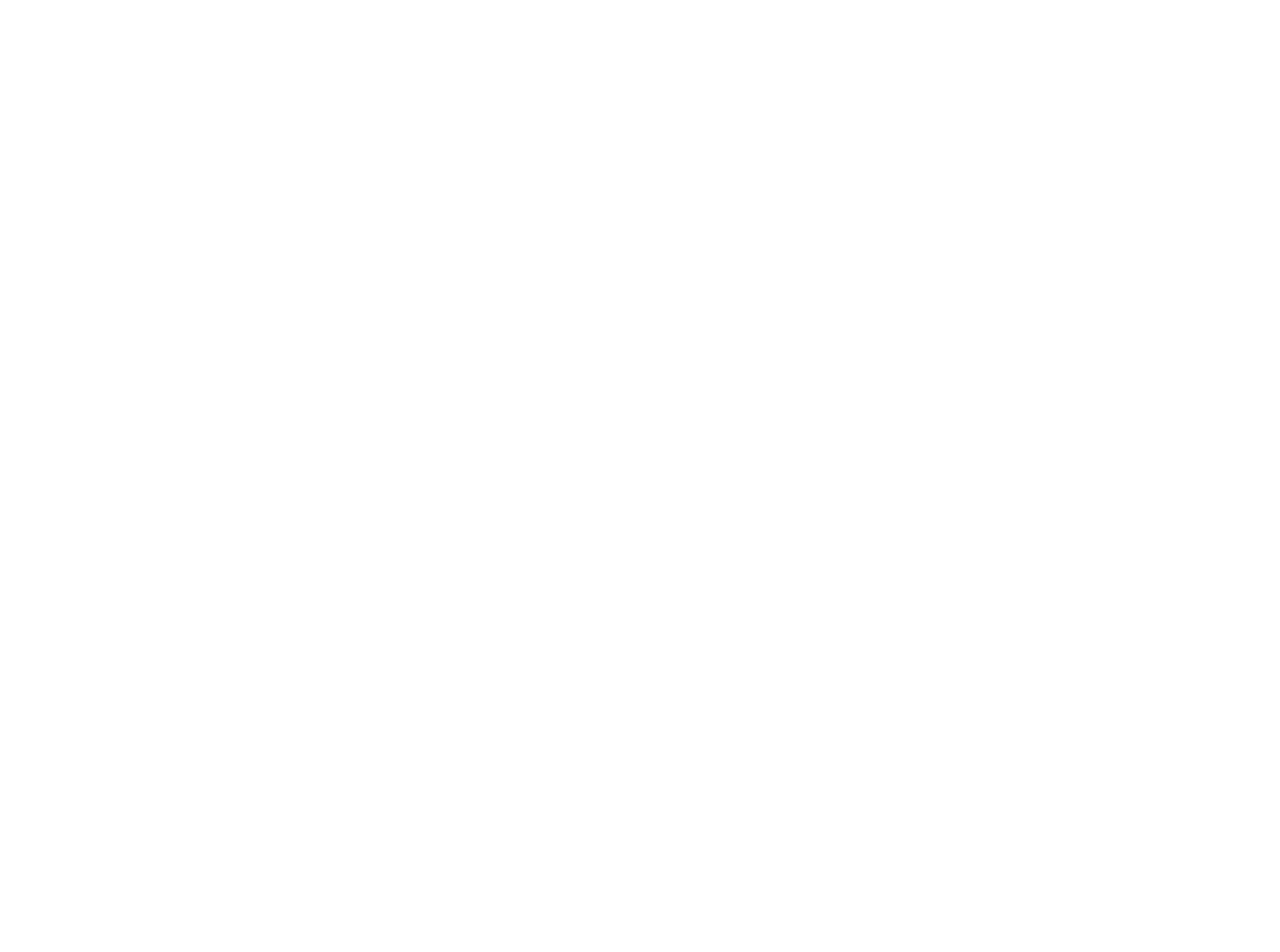
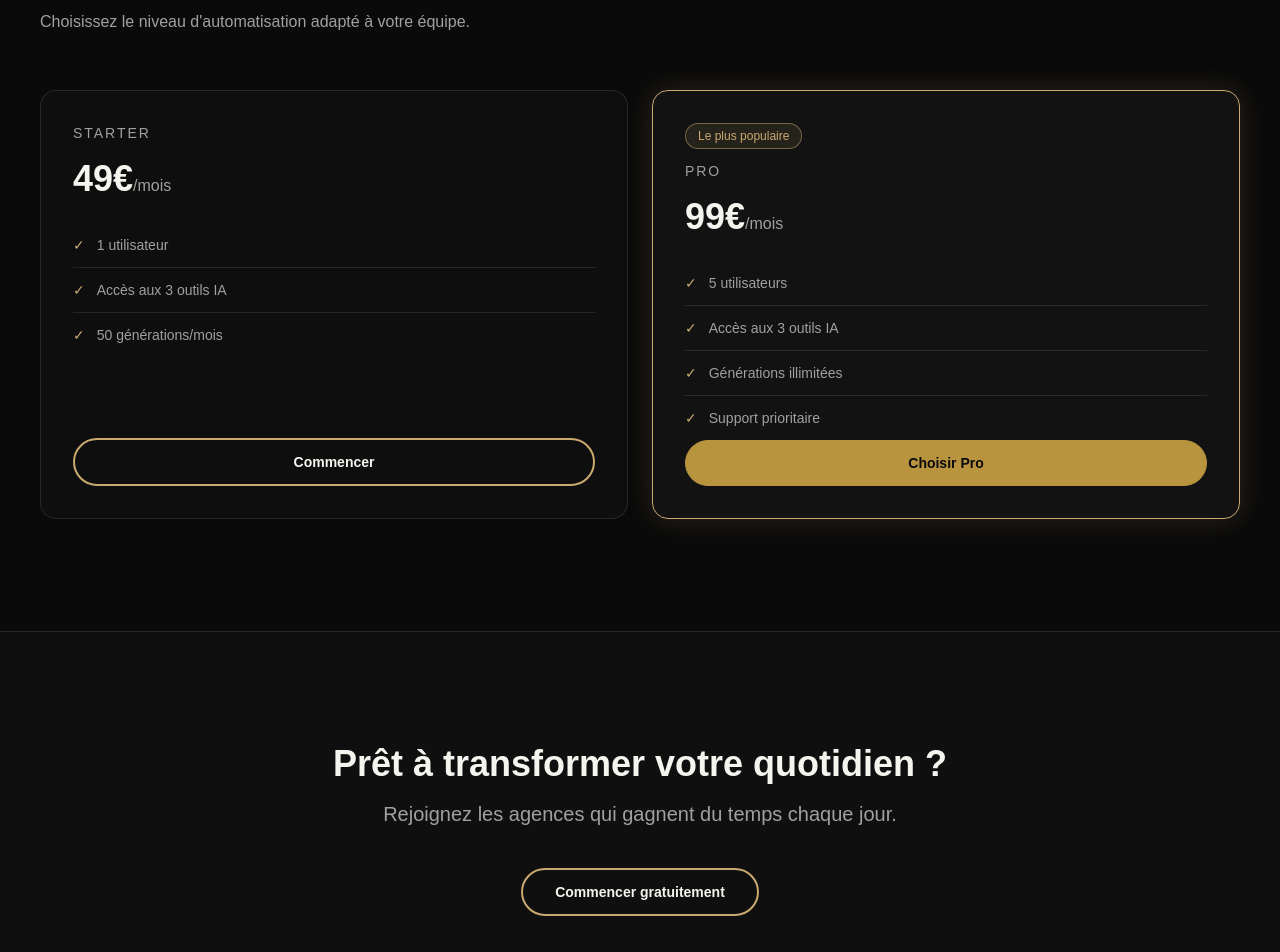
Before and after one commit to timal76/flowestate, a Next.js app: page / in a window 1280 px wide. Shown: the part 1600-2552 px from the top of the page. Before the commit the page ends 1523 px from the top, so only its background shows below. Built offline with nearby package versions, Linux system fonts and the light colour scheme.

Commit message:
landing page complete - hero, features, pricing, CTA

```diff
--- a/app/page.tsx
+++ b/app/page.tsx
@@ -20,7 +20,7 @@ export default function HomePage() {
       </a>
     </nav>
   </div>
-  <div className="h-px w-full bg-gradient-to-r from-transparent via-[#C9A96E]/70 to-transparent" />
+  <div className="h-[1.5px] w-full bg-gradient-to-r from-transparent via-[#C9A96E]/100 to-transparent" />
 </header>
 
       {/* Hero */}
@@ -47,7 +47,7 @@ export default function HomePage() {
       <div className="pt-4">
         <a
           href="#"
-          className="animate-fade-in-up-delayed inline-flex items-center rounded-full border border-[#C9A96E] bg-transparent px-8 py-3 text-sm font-semibold text-[#F5F5F0] transition-all duration-300 ease-out hover:bg-[#C9A96E] hover:text-[#0A0A0A]"
+          className="animate-fade-in-up-delayed inline-flex items-center rounded-full border-2 border-[#C9A96E] bg-transparent px-8 py-3 text-sm font-semibold text-[#F5F5F0] transition-all duration-300 ease-out hover:bg-[#C9A96E] hover:text-[#0A0A0A]"
         >
           Commencer gratuitement
         </a>
@@ -69,7 +69,7 @@ export default function HomePage() {
           </div>
 
           <div className="grid gap-6 md:grid-cols-3">
-            <article className="rounded-2xl border border-white/10 bg-white/[0.02] p-8">
+            <article className="rounded-2xl border border-white/10 bg-white/[0.02] p-8 transition-all duration-300 hover:border-[#C9A96E]/60 hover:bg-white/[0.04]">
               <div className="mb-6 inline-flex h-11 w-11 items-center justify-center rounded-full border border-[#C9A96E]/40 bg-[#C9A96E]/10 text-[#C9A96E]">
                 <svg
                   aria-hidden="true"
@@ -89,7 +89,7 @@ export default function HomePage() {
               </p>
             </article>
 
-            <article className="rounded-2xl border border-white/10 bg-white/[0.02] p-8">
+            <article className="rounded-2xl border border-white/10 bg-white/[0.02]p-8 transition-all duration-300 hover:border-[#C9A96E]/60 hover:bg-white/[0.04]">
               <div className="mb-6 inline-flex h-11 w-11 items-center justify-center rounded-full border border-[#C9A96E]/40 bg-[#C9A96E]/10 text-[#C9A96E]">
                 <svg
                   aria-hidden="true"
@@ -112,7 +112,7 @@ export default function HomePage() {
               </p>
             </article>
 
-            <article className="rounded-2xl border border-white/10 bg-white/[0.02] p-8">
+            <article className="rounded-2xl border border-white/10 bg-white/[0.02] p-8 transition-all duration-300 hover:border-[#C9A96E]/60 hover:bg-white/[0.04]">"
               <div className="mb-6 inline-flex h-11 w-11 items-center justify-center rounded-full border border-[#C9A96E]/40 bg-[#C9A96E]/10 text-[#C9A96E]">
                 <svg
                   aria-hidden="true"
@@ -139,8 +139,108 @@ export default function HomePage() {
       </section>
 
       {/* Ancres demandées dans la navigation */}
-      <section id="tarifs" className="sr-only" aria-hidden="true" />
+     {/* Tarifs */}
+<section id="tarifs" className="px-6 py-28 md:px-10">
+  <div className="mx-auto w-full max-w-7xl">
+    <div className="mb-14 max-w-2xl space-y-4">
+      <h2 className="text-3xl font-semibold md:text-4xl">Des plans simples et efficaces.</h2>
+      <p className="text-[#A0A0A0]">
+        Choisissez le niveau d'automatisation adapté à votre équipe.
+      </p>
+    </div>
+
+    <div className="grid gap-6 md:grid-cols-2 md:items-stretch">
+    <article className="flex flex-col rounded-2xl border border-white/10 bg-white/[0.02] p-8 transition-all duration-300 hover:border-[#C9A96E]/60 hover:bg-white/[0.04]">
+  <p className="text-sm font-medium uppercase tracking-[0.14em] text-[#A0A0A0]">Starter</p>
+  <p className="mt-4 text-4xl font-semibold text-[#F5F5F0]">
+    49€<span className="text-base font-medium text-[#A0A0A0]">/mois</span>
+  </p>
+
+  <ul className="mt-6 divide-y divide-white/10 text-sm text-[#A0A0A0]">
+    <li className="flex items-center gap-3 py-3">
+      <span className="text-[#C9A96E]">✓</span>
+      <span>1 utilisateur</span>
+    </li>
+    <li className="flex items-center gap-3 py-3">
+      <span className="text-[#C9A96E]">✓</span>
+      <span>Accès aux 3 outils IA</span>
+    </li>
+    <li className="flex items-center gap-3 py-3">
+      <span className="text-[#C9A96E]">✓</span>
+      <span>50 générations/mois</span>
+    </li>
+  </ul>
+
+  <a
+    href="#"
+    className="mt-auto inline-flex w-full items-center justify-center rounded-full border-2 border-[#C9A96E] bg-transparent px-6 py-3 text-sm font-semibold text-[#F5F5F0] transition-all duration-300 hover:bg-[#C9A96E] hover:text-[#0A0A0A]"
+  >
+    Commencer
+  </a>
+</article>
+
+<article
+  className="flex flex-col rounded-2xl border border-[#C9A96E] bg-white/[0.03] p-8 transition-all duration-300 hover:border-[#C9A96E] hover:bg-white/[0.05]"
+  style={{ boxShadow: "0 0 28px rgba(201, 169, 110, 0.18)" }}
+>
+  <div className="mb-3 inline-flex w-fit rounded-full border border-[#C9A96E]/50 bg-[#C9A96E]/10 px-3 py-1 text-xs font-medium text-[#C9A96E]">
+    Le plus populaire
+  </div>
+  <p className="text-sm font-medium uppercase tracking-[0.14em] text-[#A0A0A0]">Pro</p>
+  <p className="mt-4 text-4xl font-semibold text-[#F5F5F0]">
+    99€<span className="text-base font-medium text-[#A0A0A0]">/mois</span>
+  </p>
+
+  <ul className="mt-6 divide-y divide-white/10 text-sm text-[#A0A0A0]">
+    <li className="flex items-center gap-3 py-3">
+      <span className="text-[#C9A96E]">✓</span>
+      <span>5 utilisateurs</span>
+    </li>
+    <li className="flex items-center gap-3 py-3">
+      <span className="text-[#C9A96E]">✓</span>
+      <span>Accès aux 3 outils IA</span>
+    </li>
+    <li className="flex items-center gap-3 py-3">
+      <span className="text-[#C9A96E]">✓</span>
+      <span>Générations illimitées</span>
+    </li>
+    <li className="flex items-center gap-3 py-3">
+      <span className="text-[#C9A96E]">✓</span>
+      <span>Support prioritaire</span>
+    </li>
+  </ul>
+
+  <a
+    href="#"
+    className="mt-auto inline-flex w-full items-center justify-center rounded-full border border-[#B8943F] bg-[#B8943F] px-6 py-3 text-sm font-semibold text-[#0A0A0A] transition-all duration-300 hover:opacity-90"
+  >
+    Choisir Pro
+  </a>
+</article>
+
+
+    </div>
+  </div>
+</section>
       <section id="connexion" className="sr-only" aria-hidden="true" />
+
+      {/* CTA */}
+      <section className="border-t border-white/10 bg-white/[0.02] px-6 py-28 md:px-10">
+        <div className="mx-auto flex w-full max-w-3xl flex-col items-center text-center">
+          <h2 className="text-3xl font-semibold text-[#F5F5F0] md:text-4xl">
+            Prêt à transformer votre quotidien ?
+          </h2>
+          <p className="mt-4 text-lg text-[#A0A0A0] md:text-xl">
+            Rejoignez les agences qui gagnent du temps chaque jour.
+          </p>
+          <a
+            href="#"
+            className="mt-10 inline-flex items-center justify-center rounded-full border-2 border-[#C9A96E] bg-transparent px-8 py-3 text-sm font-semibold text-[#F5F5F0] transition-all duration-300 ease-out hover:bg-[#C9A96E] hover:text-[#0A0A0A]"
+          >
+            Commencer gratuitement
+          </a>
+        </div>
+      </section>
 
       {/* Footer minimaliste */}
       <footer className="border-t border-white/10 px-6 py-8 md:px-10">
```
